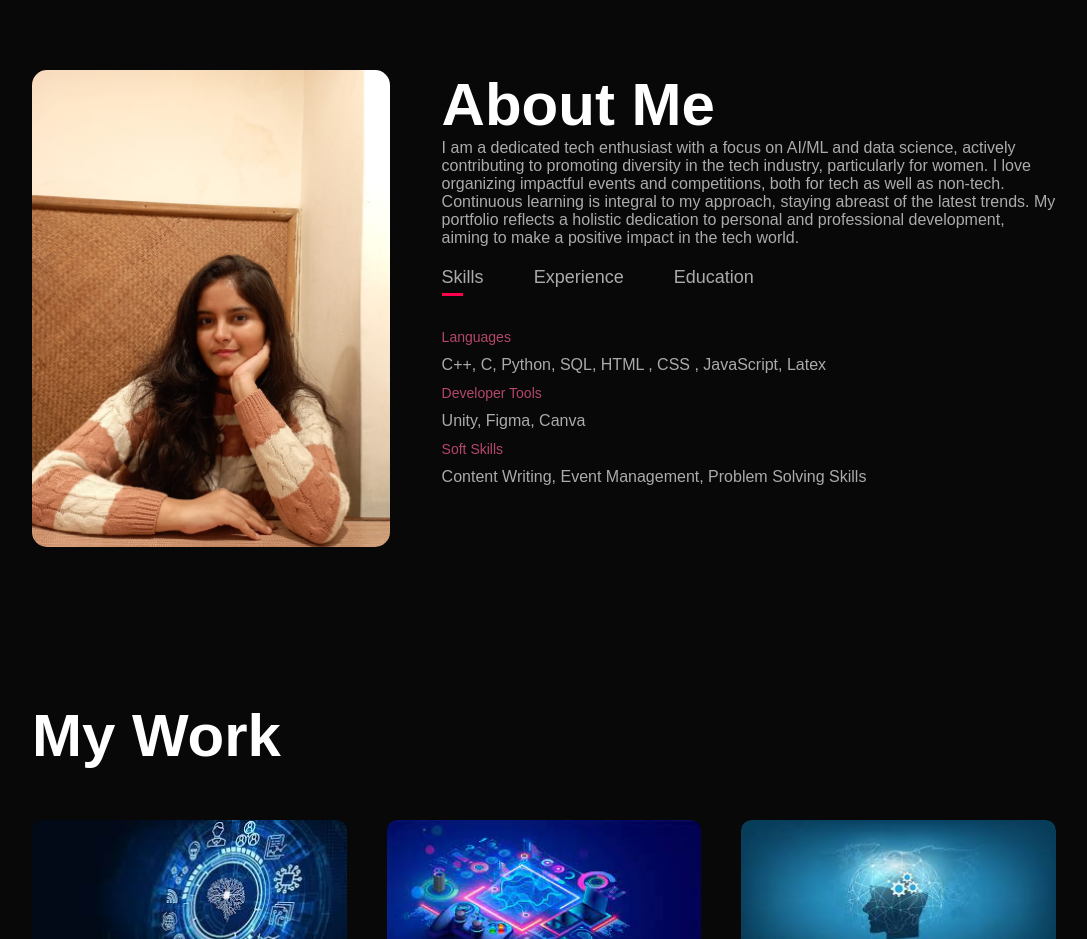
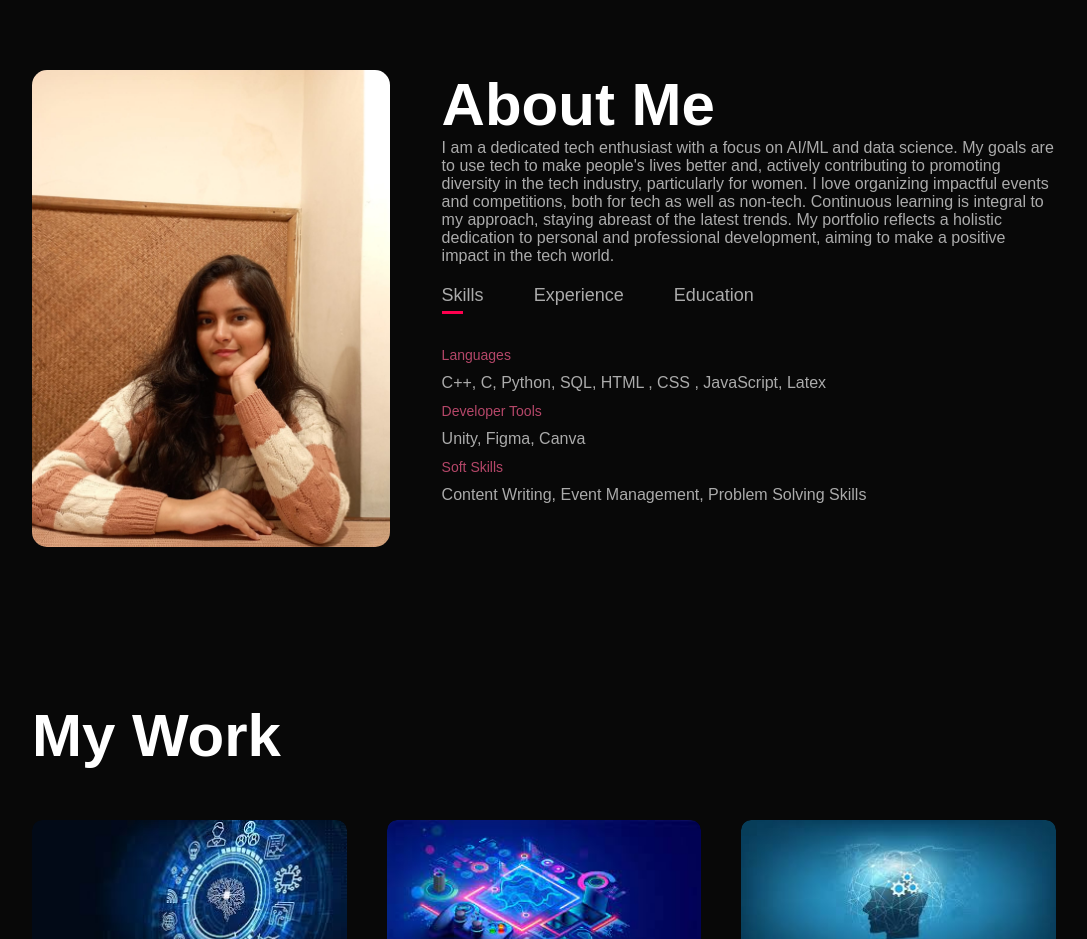
Before and after one commit to vanivaranya/Personal-Portfolio-Website, a plain HTML site: page index.html in a window 1280 px wide. Shown: the part 820-1759 px from the top of the page, without its empty margins (96-1183 px from the left). Drawn offline with Linux system fonts and the light colour scheme.

Commit message:
Update index.html

```diff
--- a/index.html
+++ b/index.html
@@ -40,7 +40,7 @@
                 <div class = "about-col-2">
                     <h1 class = "sub-title" > About Me</h1>
                     <p>
-                        I am a dedicated tech enthusiast with a focus on AI/ML and data science, actively contributing to promoting diversity in the tech industry, particularly for women. I love organizing impactful events and competitions, both for tech as well as non-tech. Continuous learning is integral to my approach, staying abreast of the latest trends. My portfolio reflects a holistic dedication to personal and professional development, aiming to make a positive impact in the tech world.
+                        I am a dedicated tech enthusiast with a focus on AI/ML and data science. My goals are to use tech to make people's lives better and, actively contributing to promoting diversity in the tech industry, particularly for women. I love organizing impactful events and competitions, both for tech as well as non-tech. Continuous learning is integral to my approach, staying abreast of the latest trends. My portfolio reflects a holistic dedication to personal and professional development, aiming to make a positive impact in the tech world.
                     </p>
 
                     <div class = "tab-titles">
```
